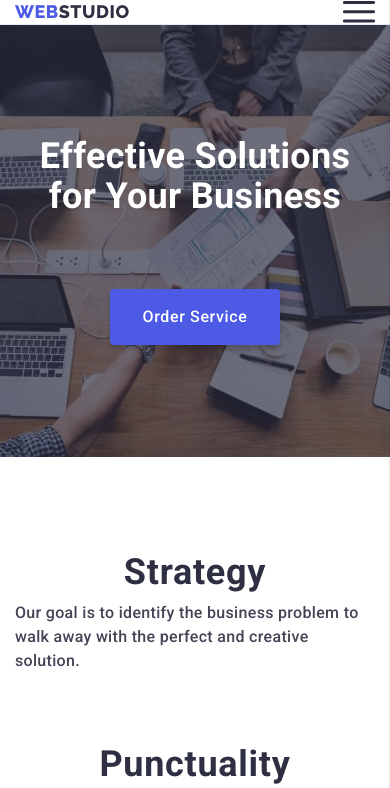
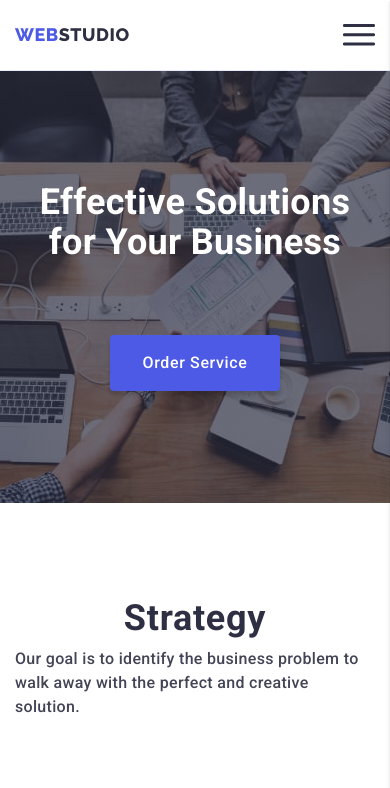
Before and after one commit to 10Artur/goit-markup-hw-07, a plain HTML site: page index.html in a window 390 px wide. Shown: the top 788 px of the page. Drawn offline with nearby package versions, Linux system fonts and the light colour scheme.

Commit message:
update styles.css

```diff
--- a/css/styles.css
+++ b/css/styles.css
@@ -135,7 +135,7 @@ body {
 }
 
 .header-logo {
-    color: inherit
+    color: inherit;
 }
 
 
@@ -152,6 +152,8 @@ body {
     cursor: pointer;
     border: none;
     outline: none;
+    padding-top: 24px;
+    padding-bottom: 24px;
 }
 
 .burger-icon-open {
@@ -254,8 +256,7 @@ body {
 }
 
 
-/*
-!-!-!-!-!-Index-!-!-!-!-! */
+/* !-!-!-!-!-Index-!-!-!-!-! */
 
 
 /* ----------Hero section---------- */
@@ -273,9 +274,7 @@ body {
     background-color: var(--main-color);
 }
 
-@media (min-device-pixel-ratio: 2),
-(min-resolution: 192dpi),
-(min-resolution: 2dppx) {
+@media (min-device-pixel-ratio: 2), (min-resolution: 192dpi), (min-resolution: 2dppx) {
     .hero {
         background-image: radial-gradient(rgba(46, 47, 66, 0.7), rgba(46, 47, 66, 0.7)), url(../images/bgimg_1-mobile-2x.jpg);
     }
@@ -422,7 +421,8 @@ body {
 }
 
 
-/* ----------Companies section---------- */
+/*
+----------Companies section---------- */
 
 .companies {
     padding-top: 96px;
@@ -606,7 +606,8 @@ body {
 }
 
 
-/* !-!-!-!-!-Portfolio-!-!-!-!-! */
+/*
+!-!-!-!-!-Portfolio-!-!-!-!-! */
 
 .category {
     padding-top: 96px;
```
